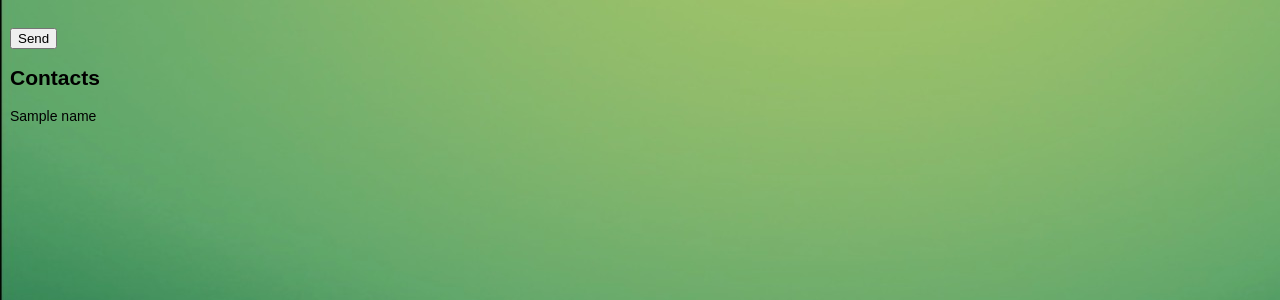
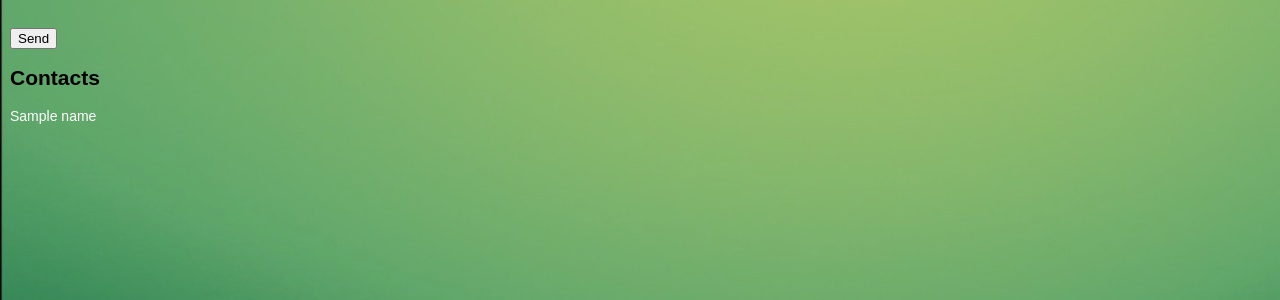
Before and after one commit to franfran23/eco-mobile, a Flask app: template templates/chat.html in a window 1280 px wide. Shown: the part 257-557 px from the top of the page. Run offline with Flask 3, Linux system fonts and the light colour scheme; the template is opened without the code that fills it: most values are stand-ins (such as "Sample title", 1, 10 or a date in 2020); some libraries are stand-ins or nearby versions.

Commit message:
css + html

```diff
--- a/static/style.css
+++ b/static/style.css
@@ -100,6 +100,10 @@ nav {
     width: 80%;
 }
 
+.username{
+    color: white;
+}
+
 
 form {
     margin: 65px auto;
--- a/templates/chat.html
+++ b/templates/chat.html
@@ -35,7 +35,7 @@
 	<div class="info-message">{{ connexion }}</div>
     <div class="containerChat">
     </div>
-	<div id="messages"></div>
+	<div id="messages">{{ message }}</div>
 	<form id = "ChatForm" method="GET" onsubmit="return false">
 		<input class="searchInput" id="messageInput" type="text" placeholder="Entrer un message ...">
 	</form>
@@ -64,7 +64,7 @@
 <div class="container" id="UserChat">
 	<h2>Contacts</h2>
 	<div id="usersInfo">
-		<p>{{ name }}</p>
+		<p class="username">{{ name }}</p>
 	</div>
 </div>
 </body>
```
